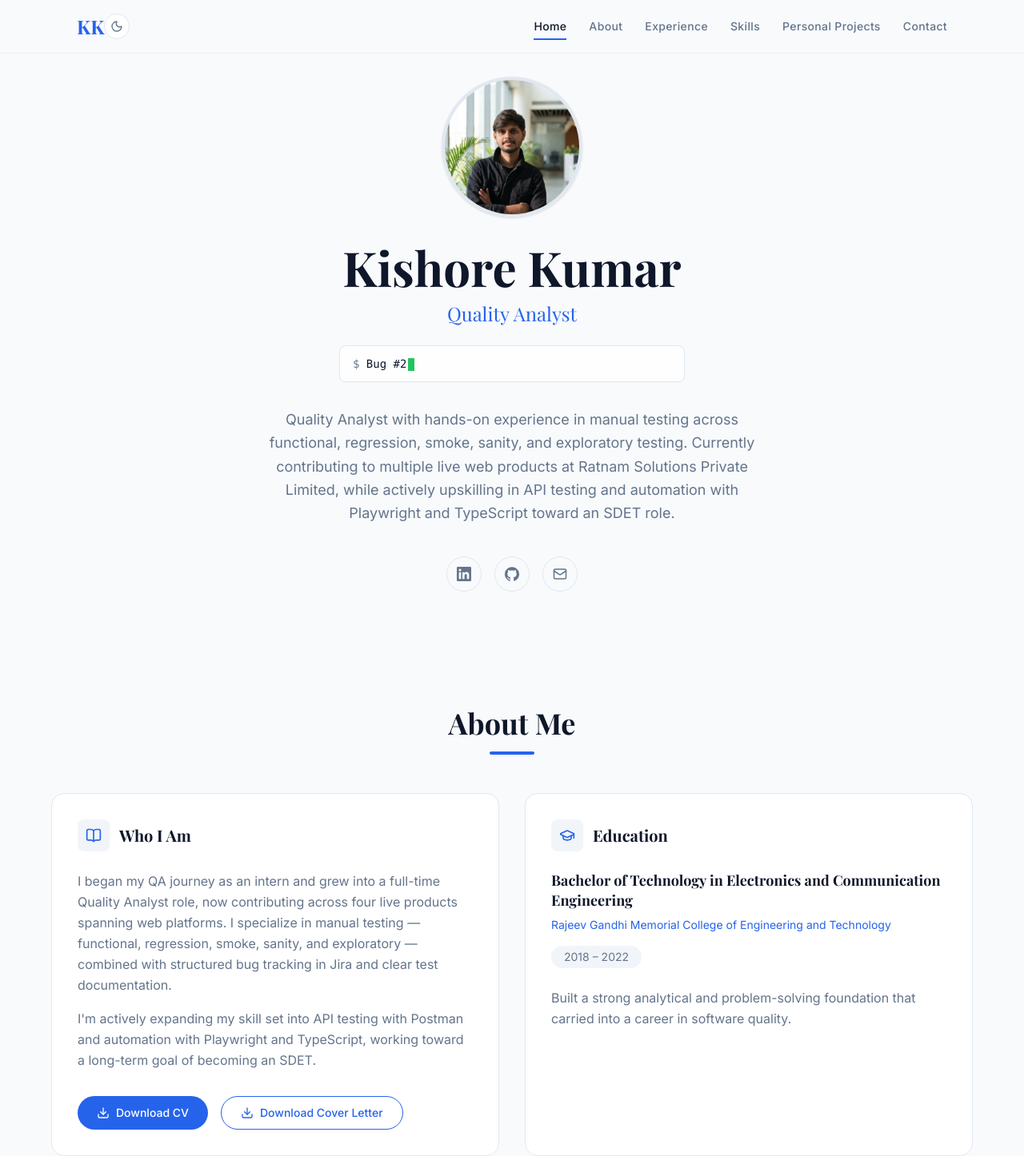
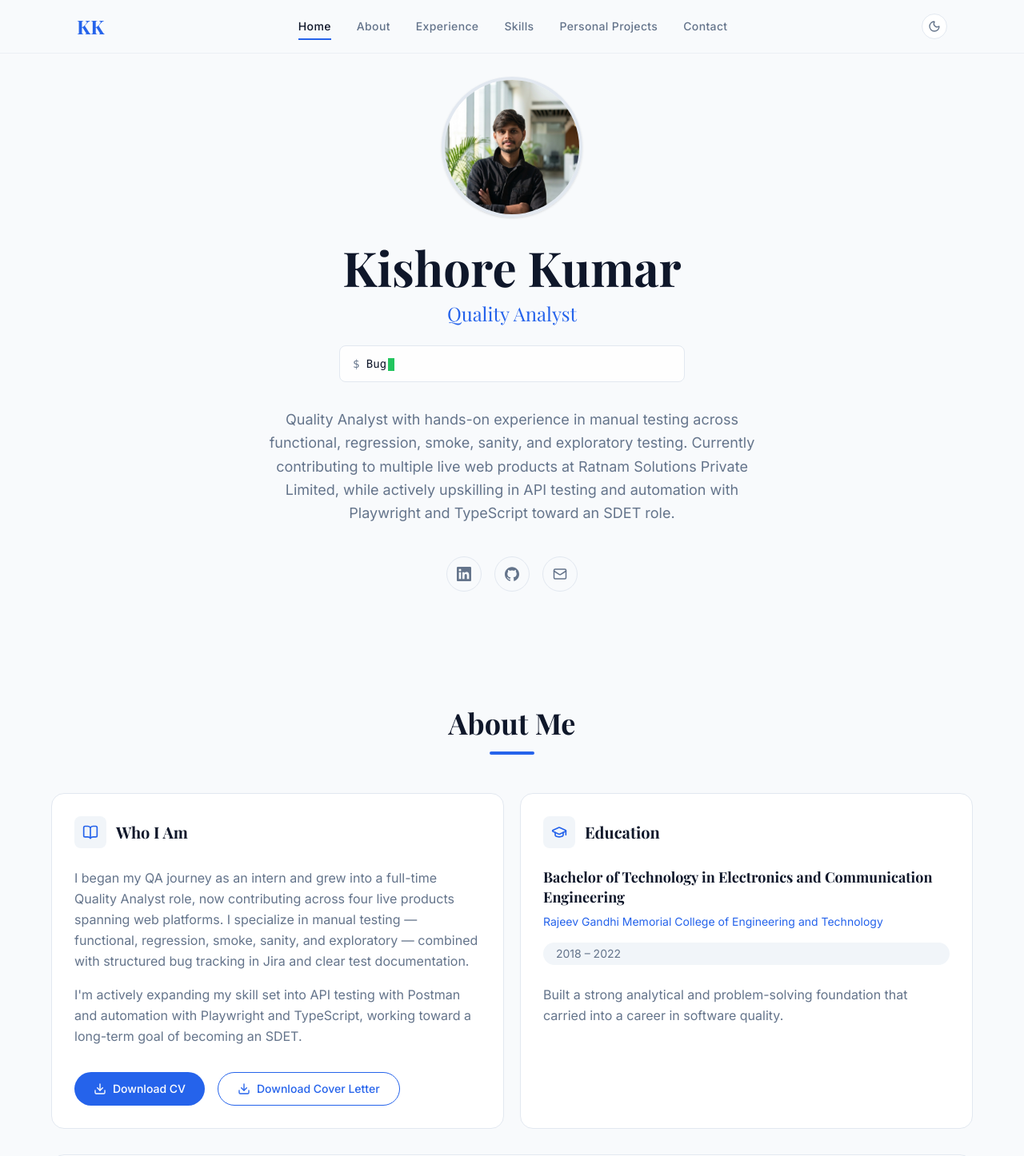
Before and after one commit to kishorekumarrasalay-02/kishorekumar-qa-portfolio, a Next.js app: page / in a window 1280 px wide. Shown: the top 1446 px of the page at 80% size. Built offline with nearby package versions, Linux system fonts and the light colour scheme; a web font is replaced by a local one.

Commit message:
web responsive chnages

```diff
--- a/src/components/About.tsx
+++ b/src/components/About.tsx
@@ -11,8 +11,8 @@ export default function About() {
       <div className="mx-auto max-w-6xl">
         <SectionHeading title={about.sectionTitle} />
 
-        <div className="grid gap-6 sm:gap-8 lg:grid-cols-2">
-          <div className="rounded-2xl border border-card-border bg-card p-5 sm:p-6 lg:p-8">
+        <div className="grid gap-4 sm:gap-5 lg:grid-cols-2 lg:items-stretch">
+          <div className="flex h-full min-h-[280px] flex-col rounded-2xl border border-card-border bg-card p-5 sm:p-6 lg:p-7">
             <div className="mb-6 flex items-center gap-3">
               <div className="flex h-10 w-10 items-center justify-center rounded-lg bg-tag-bg text-primary">
                 <BookOpen size={20} />
@@ -47,7 +47,7 @@ export default function About() {
             </div>
           </div>
 
-          <div className="rounded-2xl border border-card-border bg-card p-5 sm:p-6 lg:p-8">
+          <div className="flex h-full min-h-[280px] flex-col rounded-2xl border border-card-border bg-card p-5 sm:p-6 lg:p-7">
             <div className="mb-6 flex items-center gap-3">
               <div className="flex h-10 w-10 items-center justify-center rounded-lg bg-tag-bg text-primary">
                 <GraduationCap size={20} />
--- a/src/components/Contact.tsx
+++ b/src/components/Contact.tsx
@@ -13,8 +13,6 @@ function ContactIcon({ type }: { type: "email" | "linkedin" | "github" | "locati
 
 export default function Contact() {
   const { contact, social } = portfolioData;
-  const topCards = contact.items.filter((c) => c.type !== "location");
-  const locationCard = contact.items.find((c) => c.type === "location");
 
   return (
     <section id="contact" className="px-4 py-12 sm:px-6 sm:py-16 lg:px-8 lg:py-20">
@@ -24,8 +22,8 @@ export default function Contact() {
           subtitle={contact.subtitle}
         />
 
-        <div className="grid gap-4 sm:grid-cols-2 lg:grid-cols-3">
-          {topCards.map((item) => {
+        <div className="grid grid-cols-1 gap-4 sm:grid-cols-2 lg:grid-cols-4">
+          {contact.items.map((item) => {
             const content = (
               <>
                 <div className="mx-auto mb-4 flex h-12 w-12 items-center justify-center rounded-full bg-tag-bg text-primary">
@@ -34,35 +32,36 @@ export default function Contact() {
                 <p className="text-xs font-medium tracking-widest text-muted uppercase">
                   {item.label}
                 </p>
-                <p className="mt-2 break-words text-sm text-foreground">{item.value}</p>
+                <p className="mt-2 break-words text-sm text-foreground">
+                  {item.value}
+                </p>
               </>
             );
 
+            const cardClass =
+              "flex h-full min-h-[160px] flex-col items-center justify-center rounded-2xl border border-card-border bg-card p-5 text-center sm:min-h-[180px] sm:p-6";
+
+            if (item.href) {
+              return (
+                <a
+                  key={item.label}
+                  href={item.href}
+                  target={item.href.startsWith("mailto") ? undefined : "_blank"}
+                  rel="noopener noreferrer"
+                  className={`${cardClass} transition-colors hover:border-accent/50`}
+                >
+                  {content}
+                </a>
+              );
+            }
+
             return (
-              <a
-                key={item.label}
-                href={item.href!}
-                target={item.href!.startsWith("mailto") ? undefined : "_blank"}
-                rel="noopener noreferrer"
-                className="rounded-2xl border border-card-border bg-card p-5 text-center transition-colors hover:border-accent/50 sm:p-6 lg:p-8"
-              >
+              <div key={item.label} className={cardClass}>
                 {content}
-              </a>
+              </div>
             );
           })}
         </div>
-
-        {locationCard && (
-          <div className="mt-4 rounded-2xl border border-card-border bg-card p-5 text-center sm:p-6 lg:p-8">
-            <div className="mx-auto mb-4 flex h-12 w-12 items-center justify-center rounded-full bg-tag-bg text-primary">
-              <MapPin size={20} />
-            </div>
-            <p className="text-xs font-medium tracking-widest text-muted uppercase">
-              {locationCard.label}
-            </p>
-            <p className="mt-2 text-sm text-foreground">{locationCard.value}</p>
-          </div>
-        )}
 
         <div className="mt-10 flex justify-center">
           <a
--- a/src/components/Navbar.tsx
+++ b/src/components/Navbar.tsx
@@ -35,21 +35,28 @@ export default function Navbar() {
     setActiveSection(id);
   };
 
+  const linkClass = (isActive: boolean) =>
+    `relative block px-1 py-1.5 text-center text-[11px] leading-tight font-medium tracking-wide transition-colors md:whitespace-nowrap md:px-0 md:py-2 md:text-sm ${
+      isActive ? "text-foreground" : "text-muted hover:text-foreground"
+    }`;
+
   return (
     <header className="fixed top-0 z-50 w-full border-b border-card-border/60 bg-background/95 backdrop-blur-md">
-      <nav className="mx-auto flex max-w-6xl flex-col gap-2 px-4 py-2.5 md:flex-row md:items-center md:justify-between md:gap-4 md:px-6 md:py-4 lg:px-8">
-        <div className="flex w-full items-center justify-between md:w-auto">
+      <nav className="mx-auto max-w-6xl px-4 py-2.5 md:px-6 md:py-4 lg:px-8">
+        {/* Mobile: logo + toggle */}
+        <div className="flex items-center justify-between md:hidden">
           <a
             href="#home"
             onClick={() => handleNavClick("#home")}
-            className="font-serif text-lg font-bold text-primary md:text-2xl"
+            className="font-serif text-lg font-bold text-primary"
           >
             {site.logo}
           </a>
           <ThemeToggle />
         </div>
 
-        <ul className="grid w-full grid-cols-3 gap-x-1 gap-y-0.5 md:flex md:w-auto md:items-center md:justify-end md:gap-5 lg:gap-7">
+        {/* Mobile: nav links */}
+        <ul className="mt-2 grid grid-cols-3 gap-x-1 gap-y-0.5 md:hidden">
           {navLinks.map((link) => {
             const id = link.href.replace("#", "");
             const isActive = activeSection === id;
@@ -57,26 +64,58 @@ export default function Navbar() {
               "mobileLabel" in link ? link.mobileLabel : link.label;
 
             return (
-              <li key={link.href} className="flex justify-center md:block">
+              <li key={link.href} className="flex justify-center">
                 <a
                   href={link.href}
                   onClick={() => handleNavClick(link.href)}
-                  className={`relative block px-1 py-1.5 text-center text-[11px] leading-tight font-medium tracking-wide transition-colors md:whitespace-nowrap md:px-0 md:py-2 md:text-sm ${
-                    isActive
-                      ? "text-foreground"
-                      : "text-muted hover:text-foreground"
-                  }`}
+                  className={linkClass(isActive)}
                 >
-                  <span className="md:hidden">{mobileLabel}</span>
-                  <span className="hidden md:inline">{link.label}</span>
+                  {mobileLabel}
                   {isActive && (
-                    <span className="absolute bottom-0 left-1/2 h-0.5 w-4/5 -translate-x-1/2 bg-primary md:left-0 md:w-full md:translate-x-0" />
+                    <span className="absolute bottom-0 left-1/2 h-0.5 w-4/5 -translate-x-1/2 bg-primary" />
                   )}
                 </a>
               </li>
             );
           })}
         </ul>
+
+        {/* Desktop: logo | links | toggle */}
+        <div className="hidden items-center gap-6 md:flex">
+          <a
+            href="#home"
+            onClick={() => handleNavClick("#home")}
+            className="shrink-0 font-serif text-2xl font-bold text-primary"
+          >
+            {site.logo}
+          </a>
+
+          <ul className="flex flex-1 items-center justify-center gap-6 lg:gap-8">
+            {navLinks.map((link) => {
+              const id = link.href.replace("#", "");
+              const isActive = activeSection === id;
+
+              return (
+                <li key={link.href}>
+                  <a
+                    href={link.href}
+                    onClick={() => handleNavClick(link.href)}
+                    className={linkClass(isActive)}
+                  >
+                    {link.label}
+                    {isActive && (
+                      <span className="absolute bottom-0 left-0 h-0.5 w-full bg-primary" />
+                    )}
+                  </a>
+                </li>
+              );
+            })}
+          </ul>
+
+          <div className="shrink-0">
+            <ThemeToggle />
+          </div>
+        </div>
       </nav>
     </header>
   );
--- a/src/components/Skills.tsx
+++ b/src/components/Skills.tsx
@@ -17,22 +17,6 @@ const iconMap = {
   learning: GraduationCap,
 } as const;
 
-function spanClass(colSpan: number, rowSpan: number) {
-  const col =
-    colSpan === 2
-      ? "lg:col-span-2"
-      : colSpan === 3
-        ? "lg:col-span-3"
-        : "lg:col-span-1";
-  const row =
-    rowSpan === 2
-      ? "lg:row-span-2"
-      : rowSpan === 3
-        ? "lg:row-span-3"
-        : "lg:row-span-1";
-  return `${col} ${row}`;
-}
-
 export default function Skills() {
   const { skills } = portfolioData;
 
@@ -42,7 +26,7 @@ export default function Skills() {
         <div className="mx-auto max-w-6xl">
           <SectionHeading title={skills.sectionTitle} />
 
-          <div className="grid grid-cols-1 gap-4 sm:grid-cols-2 lg:grid-cols-4 lg:auto-rows-fr">
+          <div className="grid grid-cols-1 gap-4 sm:grid-cols-2 lg:grid-cols-3 lg:gap-5">
             {skills.bentoCards.map((card) => {
               const Icon = iconMap[card.icon];
               const isLearning = "learning" in card && card.learning;
@@ -50,7 +34,7 @@ export default function Skills() {
               return (
                 <div
                   key={card.id}
-                  className={`flex flex-col rounded-2xl p-5 sm:p-6 ${spanClass(card.colSpan, card.rowSpan)} ${
+                  className={`flex min-h-[200px] flex-col rounded-2xl p-5 sm:min-h-[220px] sm:p-6 ${
                     isLearning
                       ? "border border-dashed border-muted/50 bg-card/40"
                       : "border border-card-border bg-card"
@@ -76,19 +60,11 @@ export default function Skills() {
                     )}
                   </div>
 
-                  <ul
-                    className={`flex flex-1 flex-col gap-2 ${
-                      card.colSpan >= 2 && card.rowSpan >= 2
-                        ? "sm:grid sm:grid-cols-2 sm:gap-x-4 sm:gap-y-2"
-                        : ""
-                    }`}
-                  >
+                  <ul className="flex flex-1 flex-col gap-2">
                     {card.items.map((item) => (
                       <li
                         key={item}
-                        className={`flex items-start gap-2 text-xs leading-relaxed sm:text-sm ${
-                          isLearning ? "text-muted" : "text-muted"
-                        }`}
+                        className="flex items-start gap-2 text-xs leading-relaxed sm:text-sm"
                       >
                         <span
                           className={`mt-1.5 h-1.5 w-1.5 shrink-0 rounded-full ${
@@ -100,7 +76,7 @@ export default function Skills() {
                             {item}
                           </span>
                         ) : (
-                          <span>{item}</span>
+                          <span className="text-muted">{item}</span>
                         )}
                       </li>
                     ))}
```
